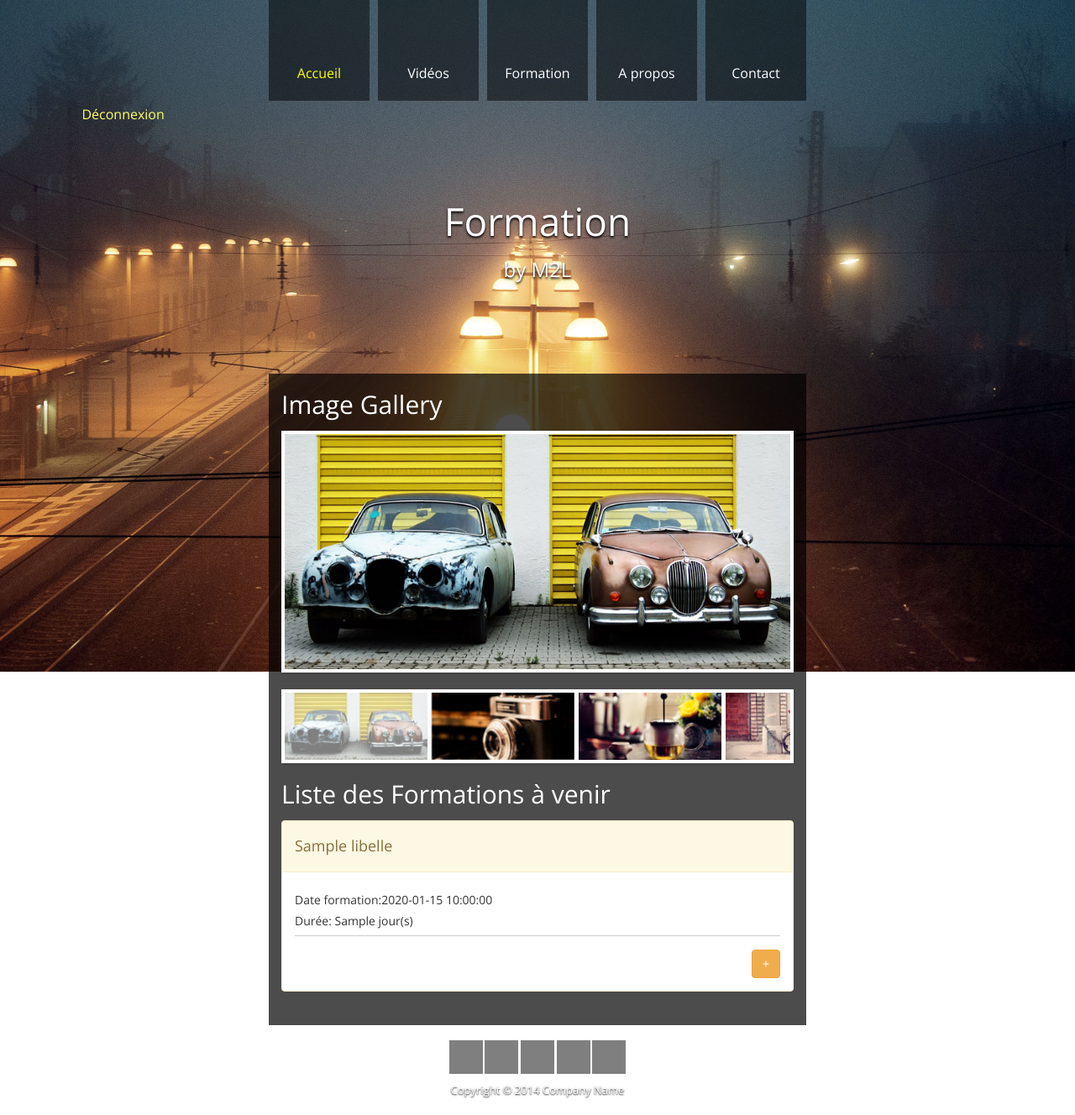
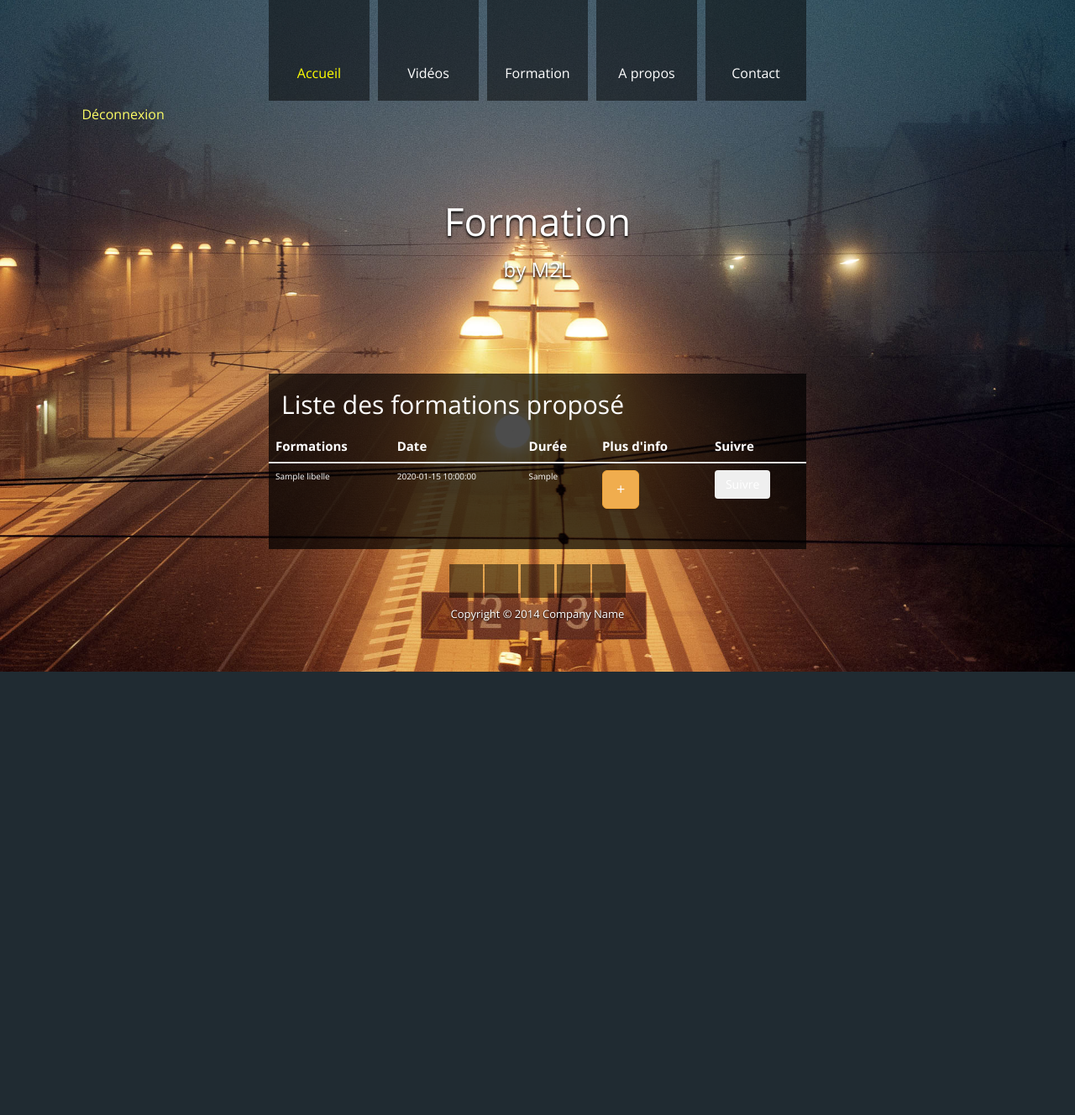
Before and after one commit to Waner974/Php, a PHP site: template M2L/Views/accueil.php in a window 1280 px wide. Shown: the whole page at 84% size. After the commit the page ends 800 px from the top, so only its background shows below. Run offline with PHP 8.4, Linux system fonts and the light colour scheme; the template is opened without the code that fills it: most values are stand-ins (such as "Sample title", 1, 10 or a date in 2020); some libraries are stand-ins or nearby versions; some web fonts are replaced.

Commit message:
Possibilité de suivre formation pour user Ajout "modal" pour afficher + sur les formations
afaire :
-tableau qui affiche que les formations pour user (qui ne sont pas en
attente ni refusé)
-tab historique form validé
-tab formation en attente
-chef qui doit pouvoir suivre form

```diff
--- a/M2L/Views/accueil.php
+++ b/M2L/Views/accueil.php
@@ -1,66 +1,62 @@
 <section id="templatemo-page1-text" class="active">
     <div class="col-sm-12 col-md-12 col-lg-12">
-        <h2>Image Gallery</h2>
+        <div class="row">
+            <div id="detailForm">
+                <h2 class="col-lg-12 ">Liste des formations proposé</h2>
+                <table class="table table-default">
+                                    <thead>
+                                      <tr>
+                                        <th>Formations</th>
+                                        <th>Date</th>
+                                        <th>Durée</th>
+                                        <th>Plus d'info</th>
+                                        <th>Suivre</th>
+                                      </tr>
+                                    </thead><i></i>
+                <?php
+                foreach ($Formations as $key => $value) {
+                echo('
+                    <tbody>
+                        <tr>
+                           <td>'.$value["libelle"].'</td>
+                           <td>'.$value['date_f'].'</td>
+                           <td>'.$value['NbJour'].'</td>
+                           <td>
+                            <button type="button" class="btn btn-warning btn-lg" data-toggle="modal" data-target="#'.$value['id_f'].'">+</button>
+                            <div class="modal fade" id='.$value['id_f'].' role="dialog">
+                                <div class="modal-dialog">
+                                    <div class="modal-content">
+                                        <div class="modal-header">
+                                            <button type="button" class="close" data-dismiss="modal">&times;</button>
+                                            <h4 class="modal-title">'.$value['libelle'].'</h4>
+                                        </div>
+                                        <div class="modal-body">
+                                            <h4 class="modalContent">Le :'.$value['date_f'].'</h4>
+                                            <h4 class="modalContent">Durée :'.$value['NbJour'].'</h4>
+                                            <h4 class="modalContent">Adresse :<h5 class="modalContent">todo</5></h4>
+                                            <h5 class="modalContent">Description:'.$value['contenu'].'</h5>
+                                        </div>
+                                    </div>
+                                </div>
+                            </div>
+                           </td>
+                            <td>
+                                <form method="post">
+                                    <button type="submit" class="btn" name="Suivre" >
+                                        <span>Suivre</span>
+                                    </button>
+                                    <input name="idForm" type="hidden" value="'.$value['id_f'].'" >
+                                </form>
+                            </td>
+                        </tr>
+                    </tbody>');
+}
 
-        <div id="slider" class="flexslider">
-            <ul class="slides">
-                <li>
-                    <img src="<?= BASE_URL; ?>/Views/images/slider/slide1.jpg" alt="Slide 1"/>
-                </li>
-                <li>
-                    <img src="<?= BASE_URL; ?>/Views/images/slider/slide2.jpg" alt="Slide 2"/>
-                </li>
-                <li>
-                    <img src="<?= BASE_URL; ?>/Views/images/slider/slide3.jpg" alt="Slide 3"/>
-                </li>
-                <li>
-                    <img src="<?= BASE_URL; ?>/Views/images/slider/slide4.jpg" alt="Slide 4"/>
-                </li>
-                <li>
-                    <img src="<?= BASE_URL; ?>/Views/images/slider/slide5.jpg" alt="Slide 5"/>
-                </li>
-            </ul>
-        </div>
-        <div id="carousel" class="flexslider">
-            <ul class="slides">
-                <li>
-                    <img src="<?= BASE_URL; ?>/Views/images/slider/thumb1.jpg" alt="Thumbnail 1"/>
-                </li>
-                <li>
-                    <img src="<?= BASE_URL; ?>/Views/images/slider/thumb2.jpg" alt="Thumbnail 2"/>
-                </li>
-                <li>
-                    <img src="<?= BASE_URL; ?>/Views/images/slider/thumb3.jpg" alt="Thumbnail 3"/>
-                </li>
-                <li>
-                    <img src="<?= BASE_URL; ?>/Views/images/slider/thumb4.jpg" alt="Thumbnail 4"/>
-                </li>
-                <li>
-                    <img src="<?= BASE_URL; ?>/Views/images/slider/thumb5.jpg" alt="Thumbnail 5"/>
-                </li>
-            </ul>
+
+                ?>
+                </table>
         </div>
 
-
-        <div class="row">
-            <div id="detailForm">
-
-
-                <h2 class="col-lg-12 ">Liste des Formations à venir </h2>
-                <?php
-                foreach ($Formations as $key => $value) {
-                echo('<div class="col-lg-12"><div class="panel panel-warning">
-                    <div class="panel-heading"><h4>'.$value['libelle'].'</h4></div>
-                    <div class="panel-body"><h5>Date formation:'.$value['date_f'].'</h5>
-                    <h5>Durée: '.$value['NbJour'].' jour(s)</h5><hr><div class="caption">
-                    <p>
-                    <a href="#'.$value['libelle'].'" class="btn btn-warning pull-right" role="button" value-toggle="collapse">+</a>
-                    </p>
-                    <div id="'.$value['libelle'].'" class="collapse">'.$value['contenu'].'</div></div></div></div></div>');
-}
-                ?>
-            </div>
-        </div>
     </div>
     </div>
 
--- a/M2L/Views/css/templatemo_main.css
+++ b/M2L/Views/css/templatemo_main.css
@@ -35,7 +35,14 @@ body {
     -webkit-font-smoothing: antialiased; /* Fix for webkit rendering */
     -webkit-text-size-adjust: 100%;
 }
+thead{
+    font-size:1.5em;
+    color: white;
+}
 
+tbody{
+    color: white;
+}
 h1, h2, h3, h4, h5, h6, span, p, li { font-family: 'Open Sans', sans-serif; }
 h3 { color: #FF6; padding: 10px 0 0 0; font-size: 16px; font-weight: bold; }
 
@@ -154,6 +161,9 @@ img {  vertical-align: middle; }
     overflow: hidden;
 }
 
+.modal-title{color: black;}
+.modalContent{color: black;}
+/*.templatemo-content .modal-body h4{ color: black; };*/
 .templatemo-content section {
     font-family: 'Open Sans', sans-serif;
     position: relative;
```
Also changed, not shown: M2L/Controllers/accueil.php (+10 -0 lines), M2L/Models/accueil.php (+10 -0 lines), M2L/.htaccess, M2L/Views/images/fancy-pants.jpg (added), M2L/Views/images/slider/slide1.jpg (deleted), M2L/Views/images/slider/slide2.jpg (deleted), M2L/Views/images/slider/slide3.jpg (deleted), M2L/Views/images/slider/slide4.jpg (deleted), M2L/Views/images/slider/slide5.jpg (deleted), M2L/Views/images/slider/thumb1.jpg (deleted), M2L/Views/images/slider/thumb2.jpg (deleted), M2L/Views/images/slider/thumb3.jpg (deleted), M2L/Views/images/slider/thumb4.jpg (deleted), M2L/Views/images/slider/thumb5.jpg (deleted).
